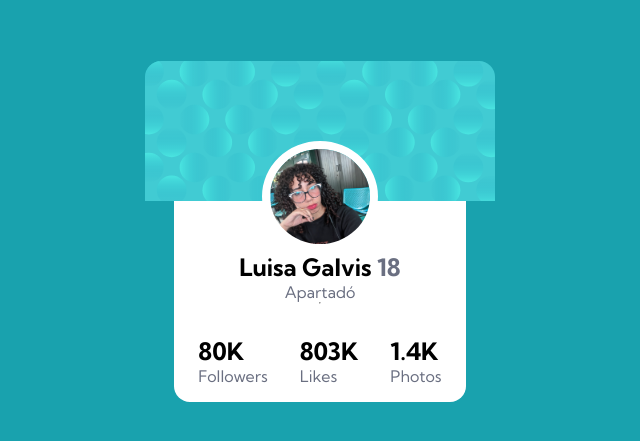
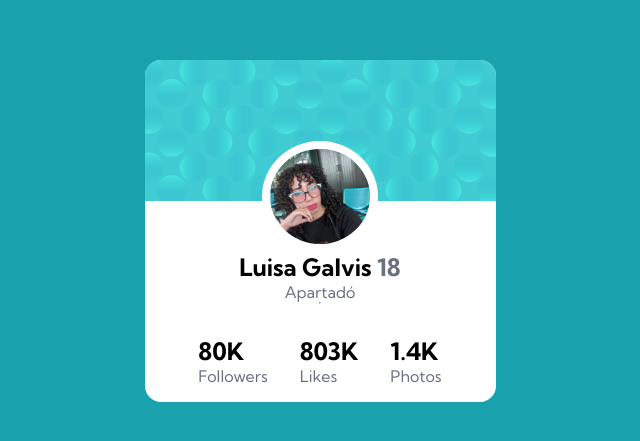
Before and after one commit to LuiSunflower/my-profile, a plain HTML site: page index.html in a window 1280 px wide. Shown: the part 169-610 px from the top of the page, without its empty margins (320-960 px from the left). Drawn offline with Linux system fonts and the light colour scheme; a web font is replaced by a local one.

Commit message:
estilos.css

```diff
--- a/estilos.css
+++ b/estilos.css
@@ -32,7 +32,7 @@ body {
 
 .contenedor-principal {
     background: white;
-    width: 22.8vw;
+    width: 351px;
     display: flex;
     align-items: center;
     justify-content: center;
@@ -58,6 +58,7 @@ p {
 .contenedor-imagen img {
     border-top-left-radius: 1rem;
     border-top-right-radius: 1rem;
+    width: 351px;
 }
 
 .picture-me {
```
